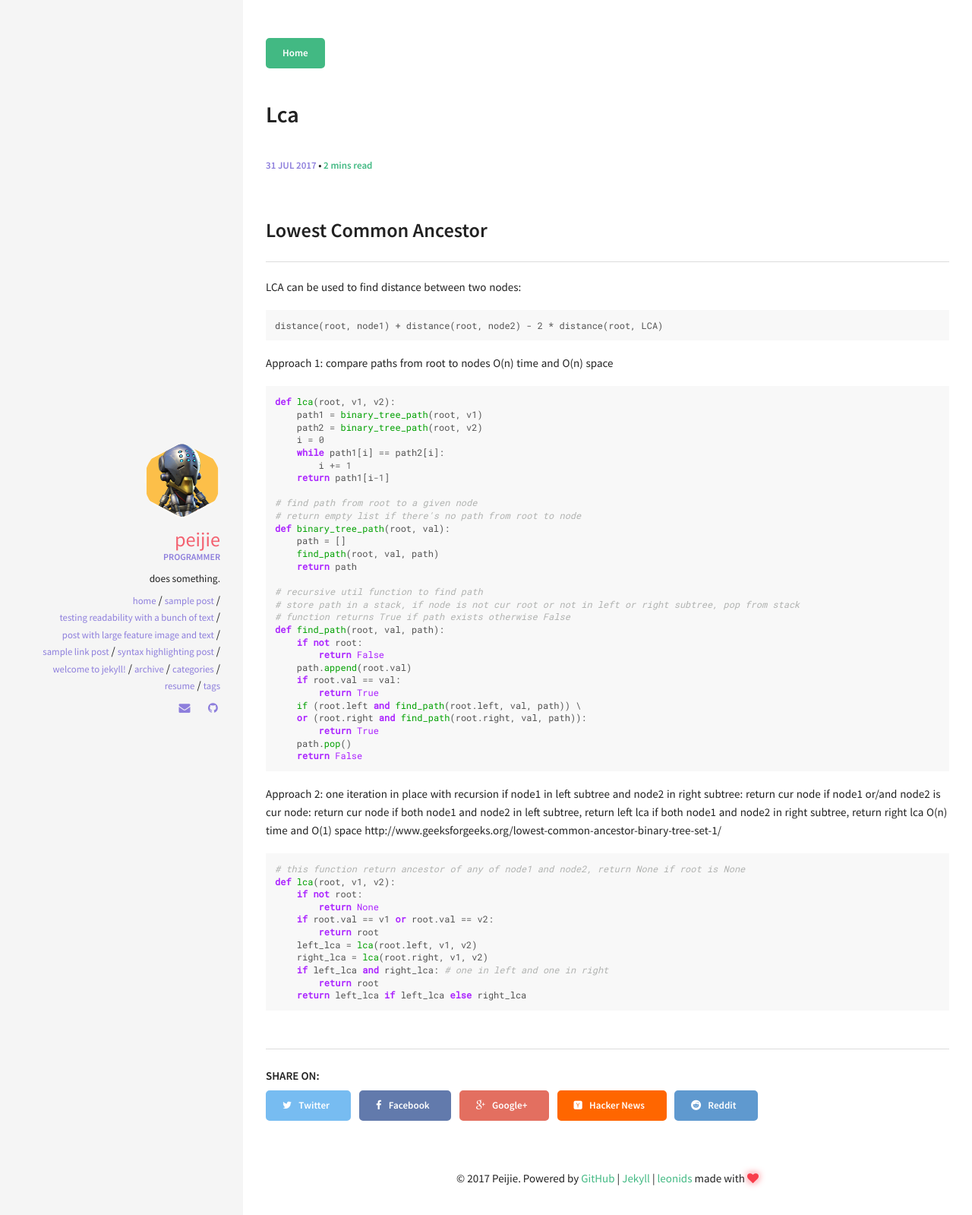
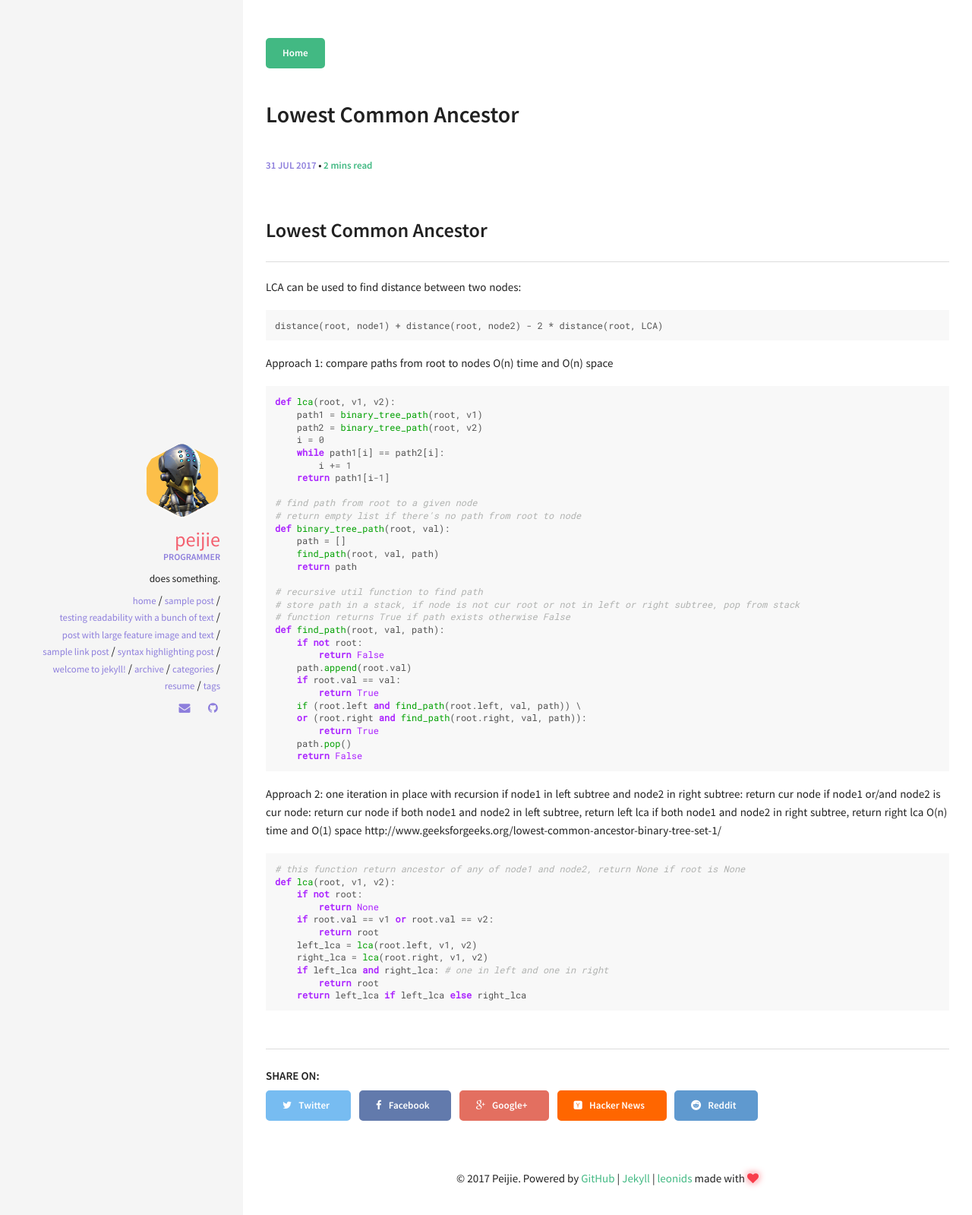
Before and after one commit to peijiehu/code, a Jekyll site: the page built from _posts/2017-7-31-lca.md, in a window 1280 px wide. Shown: the top 1599 px of the page at 76% size. Built offline with Jekyll 4.4.1, drawn with Linux system fonts in a browser that asks for light colours.

Commit message:
post format

```diff
--- a/_posts/2017-7-31-lca.md
+++ b/_posts/2017-7-31-lca.md
@@ -1,5 +1,6 @@
 ---
 layout: post
+title: Lowest Common Ancestor
 categories: [code]
 date:   2017-07-31 09:00:00
 comments: true
```
